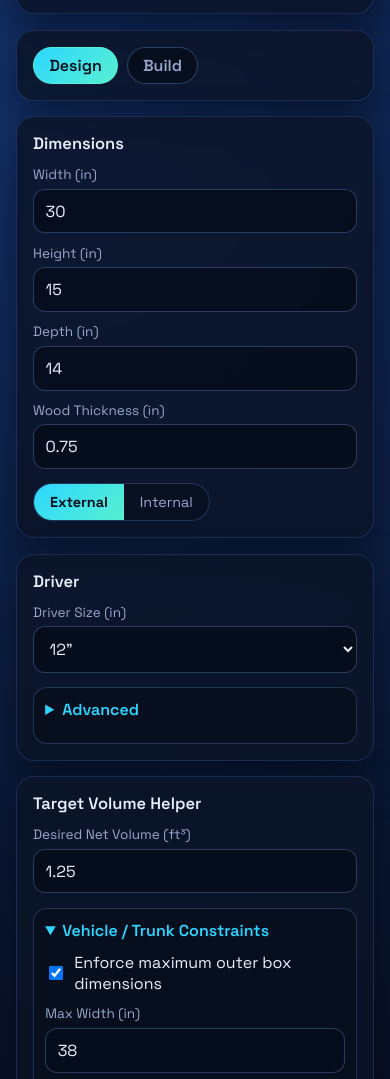
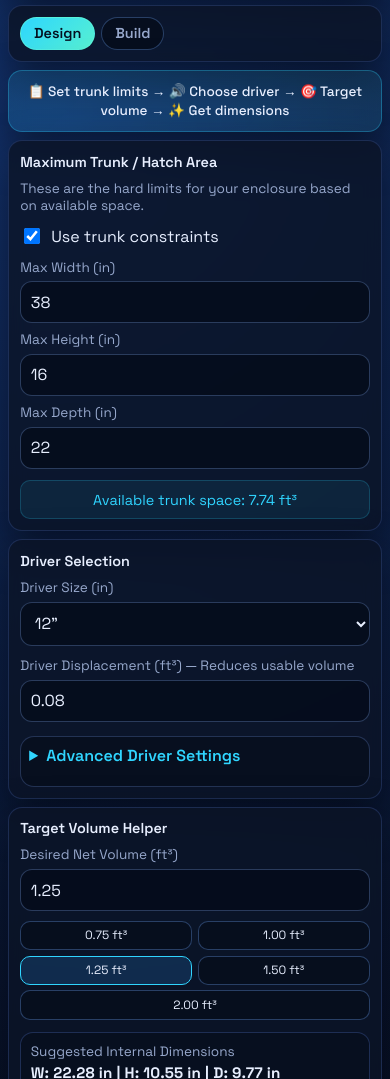
Before and after one commit to np80286/boxBuilder3000, a plain HTML site: page index.html in a window 390 px wide. Shown: the part 112-1191 px from the top of the page. Drawn offline with Linux system fonts and the light colour scheme.

Commit message:
Fix mobile UI and flow/clarity issues
- Add workflow guide showing recommended path (Trunk → Driver → Volume → Results)
- Move driver displacement to main view with clear explanation
- Add real-time trunk space info display (ft³ available)
- Reorder sections for better UX flow
- Move diagram higher for earlier visual feedback
- Sticky results panel on desktop (static on mobile)
- Comprehensive mobile responsiveness (640px, 480px breakpoints)
- Optimize spacing, typography, and touch targets for mobile
- Adjust preset buttons to 2-column grid on phones
- Better results visibility during scroll

```diff
--- a/app.js
+++ b/app.js
@@ -417,6 +417,20 @@ function renderPresetState() {
   });
 }
 
+function updateSpaceInfo() {
+  const spaceInfoEl = document.getElementById('spaceInfo');
+  if (!spaceInfoEl) return;
+
+  if (!state.useMaxConstraints) {
+    spaceInfoEl.textContent = 'Constraints disabled';
+    return;
+  }
+
+  const maxIn3 = state.maxBoxWidth * state.maxBoxHeight * state.maxBoxDepth;
+  const maxFt3 = maxIn3 / 1728;
+  spaceInfoEl.textContent = `Available trunk space: ${maxFt3.toFixed(2)} ft³`;
+}
+
 function renderUI() {
   const internalDimensions = getInternalDimensions(state);
   const externalDimensions = getExternalDimensions(state);
@@ -424,6 +438,8 @@ function renderUI() {
   const internalVolume = getVolume(internalDimensions);
   const netAfter = getNetVolume(internalVolume.ft3, state.driverDisplacement);
   const warnings = validateBox(state, internalDimensions);
+
+  updateSpaceInfo();
 
   const unconstrainedSuggested = getSuggestedInternalDimensions(state, internalDimensions);
   const constraintData = getConstraintData(state, externalDimensions);
--- a/index.html
+++ b/index.html
@@ -29,8 +29,153 @@
         </button>
       </nav>
 
+      <section class="card workflow-guide">
+        <p class="workflow-text">📋 Set trunk limits → 🔊 Choose driver → 🎯 Target volume → ✨ Get dimensions</p>
+      </section>
+
       <section class="card tab-panel" data-panel="design">
-        <h2>Dimensions</h2>
+        <h2>Maximum Trunk / Hatch Area</h2>
+        <p class="section-hint">These are the hard limits for your enclosure based on available space.</p>
+        <label class="check-row">
+          <input id="useMaxConstraints" type="checkbox" checked />
+          <span>Use trunk constraints</span>
+        </label>
+        <div class="field-grid dimension-grid trunk-grid">
+          <label class="field">
+            <span>Max Width (in)</span>
+            <input id="maxBoxWidth" type="number" min="0" step="0.01" value="38" />
+          </label>
+          <label class="field">
+            <span>Max Height (in)</span>
+            <input id="maxBoxHeight" type="number" min="0" step="0.01" value="16" />
+          </label>
+          <label class="field">
+            <span>Max Depth (in)</span>
+            <input id="maxBoxDepth" type="number" min="0" step="0.01" value="22" />
+          </label>
+        </div>
+        <div class="space-info" id="spaceInfo">Available space: calculating...</div>
+      </section>
+
+      <section class="card tab-panel" data-panel="design">
+        <h2>Driver Selection</h2>
+        <div class="field-grid single-row">
+          <label class="field">
+            <span>Driver Size (in)</span>
+            <select id="driverSize">
+              <option value="8">8"</option>
+              <option value="10">10"</option>
+              <option value="12" selected>12"</option>
+              <option value="15">15"</option>
+              <option value="18">18"</option>
+            </select>
+          </label>
+        </div>
+
+        <div class="field-grid single-row" style="margin-top: 0.7rem;">
+          <label class="field">
+            <span>Driver Displacement (ft³) — Reduces usable volume</span>
+            <input id="driverDisplacement" type="number" min="0" step="0.001" value="0.08" />
+          </label>
+        </div>
+
+        <details class="advanced-panel" id="advancedPanel">
+          <summary>Advanced Driver Settings</summary>
+          <div class="field-grid">
+            <label class="field">
+              <span>Driver Cutout Diameter (in)</span>
+              <input id="driverCutout" type="number" min="0" step="0.01" value="11.1" />
+            </label>
+            <label class="field">
+              <span>Mounting Depth (in)</span>
+              <input id="mountingDepth" type="number" min="0" step="0.01" value="6.5" />
+            </label>
+          </div>
+        </details>
+      </section>
+
+      <section class="card tab-panel" data-panel="design">
+        <h2>Target Volume Helper</h2>
+        <div class="field-grid single-row">
+          <label class="field">
+            <span>Desired Net Volume (ft³)</span>
+            <input id="targetNetVolume" type="number" min="0" step="0.01" value="1.25" />
+          </label>
+        </div>
+        <div class="preset-row" id="presetRow" aria-label="Target volume presets">
+          <button type="button" class="preset-btn" data-preset="0.75">0.75 ft³</button>
+          <button type="button" class="preset-btn" data-preset="1.00">1.00 ft³</button>
+          <button type="button" class="preset-btn" data-preset="1.25">1.25 ft³</button>
+          <button type="button" class="preset-btn" data-preset="1.50">1.50 ft³</button>
+          <button type="button" class="preset-btn" data-preset="2.00">2.00 ft³</button>
+        </div>
+        <div class="helper-result">
+          <div class="metric">
+            <span class="label">Suggested Internal Dimensions</span>
+            <span class="value" id="suggestedInternalDimensions">-</span>
+          </div>
+          <div class="metric">
+            <span class="label">Suggested Driver Fit</span>
+            <span class="value" id="suggestedDriverFit">-</span>
+          </div>
+          <div class="metric">
+            <span class="label">Constraint Fit Status</span>
+            <span class="value" id="constraintFitStatus">-</span>
+          </div>
+          <div class="metric">
+            <span class="label">Max Net Volume With Constraints</span>
+            <span class="value" id="maxConstrainedNet">-</span>
+          </div>
+          <button id="applySuggestedBtn" type="button" class="action-btn">
+            Apply Suggested Dimensions
+          </button>
+        </div>
+      </section>
+
+      <section class="card viz-card tab-panel" data-panel="design">
+        <h2>Live Box Diagram</h2>
+        <svg
+          id="boxDiagram"
+          viewBox="0 0 420 260"
+          role="img"
+          aria-label="Speaker enclosure diagram"
+        ></svg>
+      </section>
+
+      <section class="card outputs sticky-results tab-panel" data-panel="design">
+        <h2>Calculated Output</h2>
+        <div class="output-grid">
+          <div class="metric">
+            <span class="label">Internal Dimensions</span>
+            <span class="value" id="internalDimensions">-</span>
+          </div>
+          <div class="metric">
+            <span class="label">External Dimensions</span>
+            <span class="value" id="externalDimensions">-</span>
+          </div>
+          <div class="metric">
+            <span class="label">Gross Volume</span>
+            <span class="value" id="grossVolume">-</span>
+          </div>
+          <div class="metric">
+            <span class="label">Net Before Driver</span>
+            <span class="value" id="netBefore">-</span>
+          </div>
+          <div class="metric highlight">
+            <span class="label">Net After Driver</span>
+            <span class="value" id="netAfter">-</span>
+          </div>
+        </div>
+      </section>
+
+      <section class="card warnings-card tab-panel" data-panel="design">
+        <h2>Status</h2>
+        <ul id="warnings" class="warnings" aria-live="polite"></ul>
+      </section>
+
+      <section class="card tab-panel" data-panel="design">
+        <h2>Manual Box Calculator</h2>
+        <p class="section-hint">Manually enter dimensions to calculate volume, or use the Target Volume Helper above to get suggestions.</p>
         <div class="field-grid dimension-grid">
           <label class="field">
             <span>Width (in)</span>
@@ -62,140 +207,6 @@
         </div>
       </section>
 
-      <section class="card tab-panel" data-panel="design">
-        <h2>Driver</h2>
-        <div class="field-grid single-row">
-          <label class="field">
-            <span>Driver Size (in)</span>
-            <select id="driverSize">
-              <option value="8">8"</option>
-              <option value="10">10"</option>
-              <option value="12" selected>12"</option>
-              <option value="15">15"</option>
-              <option value="18">18"</option>
-            </select>
-          </label>
-        </div>
-
-        <details class="advanced-panel" id="advancedPanel">
-          <summary>Advanced</summary>
-          <div class="field-grid">
-            <label class="field">
-              <span>Driver Cutout Diameter (in)</span>
-              <input id="driverCutout" type="number" min="0" step="0.01" value="11.1" />
-            </label>
-            <label class="field">
-              <span>Mounting Depth (in)</span>
-              <input id="mountingDepth" type="number" min="0" step="0.01" value="6.5" />
-            </label>
-            <label class="field">
-              <span>Driver Displacement (ft³)</span>
-              <input id="driverDisplacement" type="number" min="0" step="0.001" value="0.08" />
-            </label>
-          </div>
-        </details>
-      </section>
-
-      <section class="card tab-panel" data-panel="design">
-        <h2>Target Volume Helper</h2>
-        <div class="field-grid single-row">
-          <label class="field">
-            <span>Desired Net Volume (ft³)</span>
-            <input id="targetNetVolume" type="number" min="0" step="0.01" value="1.25" />
-          </label>
-        </div>
-        <details class="advanced-panel" open>
-          <summary>Vehicle / Trunk Constraints</summary>
-          <label class="check-row">
-            <input id="useMaxConstraints" type="checkbox" checked />
-            <span>Enforce maximum outer box dimensions</span>
-          </label>
-          <div class="field-grid dimension-grid trunk-grid">
-            <label class="field">
-              <span>Max Width (in)</span>
-              <input id="maxBoxWidth" type="number" min="0" step="0.01" value="38" />
-            </label>
-            <label class="field">
-              <span>Max Height (in)</span>
-              <input id="maxBoxHeight" type="number" min="0" step="0.01" value="16" />
-            </label>
-            <label class="field">
-              <span>Max Depth (in)</span>
-              <input id="maxBoxDepth" type="number" min="0" step="0.01" value="22" />
-            </label>
-          </div>
-        </details>
-        <div class="preset-row" id="presetRow" aria-label="Target volume presets">
-          <button type="button" class="preset-btn" data-preset="0.75">0.75 ft³</button>
-          <button type="button" class="preset-btn" data-preset="1.00">1.00 ft³</button>
-          <button type="button" class="preset-btn" data-preset="1.25">1.25 ft³</button>
-          <button type="button" class="preset-btn" data-preset="1.50">1.50 ft³</button>
-          <button type="button" class="preset-btn" data-preset="2.00">2.00 ft³</button>
-        </div>
-        <div class="helper-result">
-          <div class="metric">
-            <span class="label">Suggested Internal Dimensions</span>
-            <span class="value" id="suggestedInternalDimensions">-</span>
-          </div>
-          <div class="metric">
-            <span class="label">Suggested Driver Fit</span>
-            <span class="value" id="suggestedDriverFit">-</span>
-          </div>
-          <div class="metric">
-            <span class="label">Constraint Fit Status</span>
-            <span class="value" id="constraintFitStatus">-</span>
-          </div>
-          <div class="metric">
-            <span class="label">Max Net Volume With Constraints</span>
-            <span class="value" id="maxConstrainedNet">-</span>
-          </div>
-          <button id="applySuggestedBtn" type="button" class="action-btn">
-            Apply Suggested Dimensions
-          </button>
-        </div>
-      </section>
-
-      <section class="card outputs tab-panel" data-panel="design">
-        <h2>Calculated Output</h2>
-        <div class="output-grid">
-          <div class="metric">
-            <span class="label">Internal Dimensions</span>
-            <span class="value" id="internalDimensions">-</span>
-          </div>
-          <div class="metric">
-            <span class="label">External Dimensions</span>
-            <span class="value" id="externalDimensions">-</span>
-          </div>
-          <div class="metric">
-            <span class="label">Gross Volume</span>
-            <span class="value" id="grossVolume">-</span>
-          </div>
-          <div class="metric">
-            <span class="label">Net Before Driver</span>
-            <span class="value" id="netBefore">-</span>
-          </div>
-          <div class="metric highlight">
-            <span class="label">Net After Driver</span>
-            <span class="value" id="netAfter">-</span>
-          </div>
-        </div>
-      </section>
-
-      <section class="card warnings-card tab-panel" data-panel="design">
-        <h2>Status</h2>
-        <ul id="warnings" class="warnings" aria-live="polite"></ul>
-      </section>
-
-      <section class="card viz-card tab-panel" data-panel="design">
-        <h2>Live Box Diagram</h2>
-        <svg
-          id="boxDiagram"
-          viewBox="0 0 420 260"
-          role="img"
-          aria-label="Speaker enclosure diagram"
-        ></svg>
-      </section>
-
       <section class="card tab-panel" data-panel="build" hidden>
         <h2>Cut Sheet</h2>
         <p class="build-note">
--- a/styles.css
+++ b/styles.css
@@ -298,6 +298,156 @@ select:focus {
   background: rgba(7, 14, 29, 0.74);
 }
 
+.workflow-guide {
+  background: linear-gradient(135deg, rgba(45, 214, 255, 0.12), rgba(87, 240, 209, 0.08));
+  border-color: rgba(45, 214, 255, 0.3);
+  text-align: center;
+  font-size: 0.95rem;
+  font-weight: 500;
+}
+
+.workflow-text {
+  margin: 0;
+  line-height: 1.4;
+}
+
+.section-hint {
+  margin: 0 0 0.7rem;
+  font-size: 0.85rem;
+  color: var(--muted);
+}
+
+.space-info {
+  margin-top: 0.7rem;
+  padding: 0.6rem;
+  background: rgba(48, 213, 255, 0.08);
+  border: 1px solid rgba(48, 213, 255, 0.2);
+  border-radius: 10px;
+  font-size: 0.9rem;
+  color: var(--accent);
+  text-align: center;
+}
+
+.sticky-results {
+  position: sticky;
+  top: 1rem;
+  z-index: 10;
+}
+
+/* Mobile Optimizations */
+@media (max-width: 640px) {
+  .app-shell {
+    padding: 0.7rem;
+    gap: 0.7rem;
+  }
+
+  .card {
+    padding: 0.8rem;
+    border-radius: 14px;
+  }
+
+  h2 {
+    font-size: 0.95rem;
+    margin-bottom: 0.6rem;
+  }
+
+  .field-grid {
+    gap: 0.5rem;
+  }
+
+  .sticky-results {
+    position: static;
+    margin: 0.5rem 0;
+    background: linear-gradient(135deg, rgba(45, 214, 255, 0.15), rgba(87, 240, 209, 0.1));
+    border-color: rgba(45, 214, 255, 0.35);
+  }
+
+  .output-grid {
+    gap: 0.5rem;
+  }
+
+  .metric {
+    padding: 0.6rem;
+  }
+
+  .metric .value {
+    font-size: 1rem;
+  }
+
+  .preset-row {
+    gap: 0.35rem;
+    margin-top: 0.6rem;
+  }
+
+  .preset-btn {
+    font-size: 0.8rem;
+    padding: 0.4rem 0.6rem;
+    flex: 1 1 calc(50% - 0.2rem);
+  }
+
+  details.advanced-panel {
+    padding: 0.5rem;
+  }
+
+  .tab-nav {
+    gap: 0.4rem;
+  }
+
+  .tab-btn {
+    padding: 0.4rem 0.8rem;
+    font-size: 0.9rem;
+  }
+
+  .mode-toggle {
+    width: 100%;
+    margin-top: 0.7rem;
+  }
+
+  .mode-toggle label {
+    flex: 1;
+  }
+
+  .mode-toggle span {
+    display: block;
+    text-align: center;
+    padding: 0.5rem;
+  }
+
+  .workflow-text {
+    font-size: 0.85rem;
+  }
+}
+
+@media (max-width: 480px) {
+  .app-shell {
+    padding: 0.5rem;
+    gap: 0.5rem;
+  }
+
+  .card {
+    padding: 0.7rem;
+  }
+
+  h2 {
+    font-size: 0.9rem;
+  }
+
+  .metric .value {
+    font-size: 0.95rem;
+  }
+
+  input,
+  select {
+    padding: 0.6rem;
+    font-size: 16px;
+  }
+
+  .preset-btn {
+    font-size: 0.75rem;
+    padding: 0.35rem 0.5rem;
+  }
+}
+
 .cut-sheet table {
   width: 100%;
   border-collapse: collapse;
```
